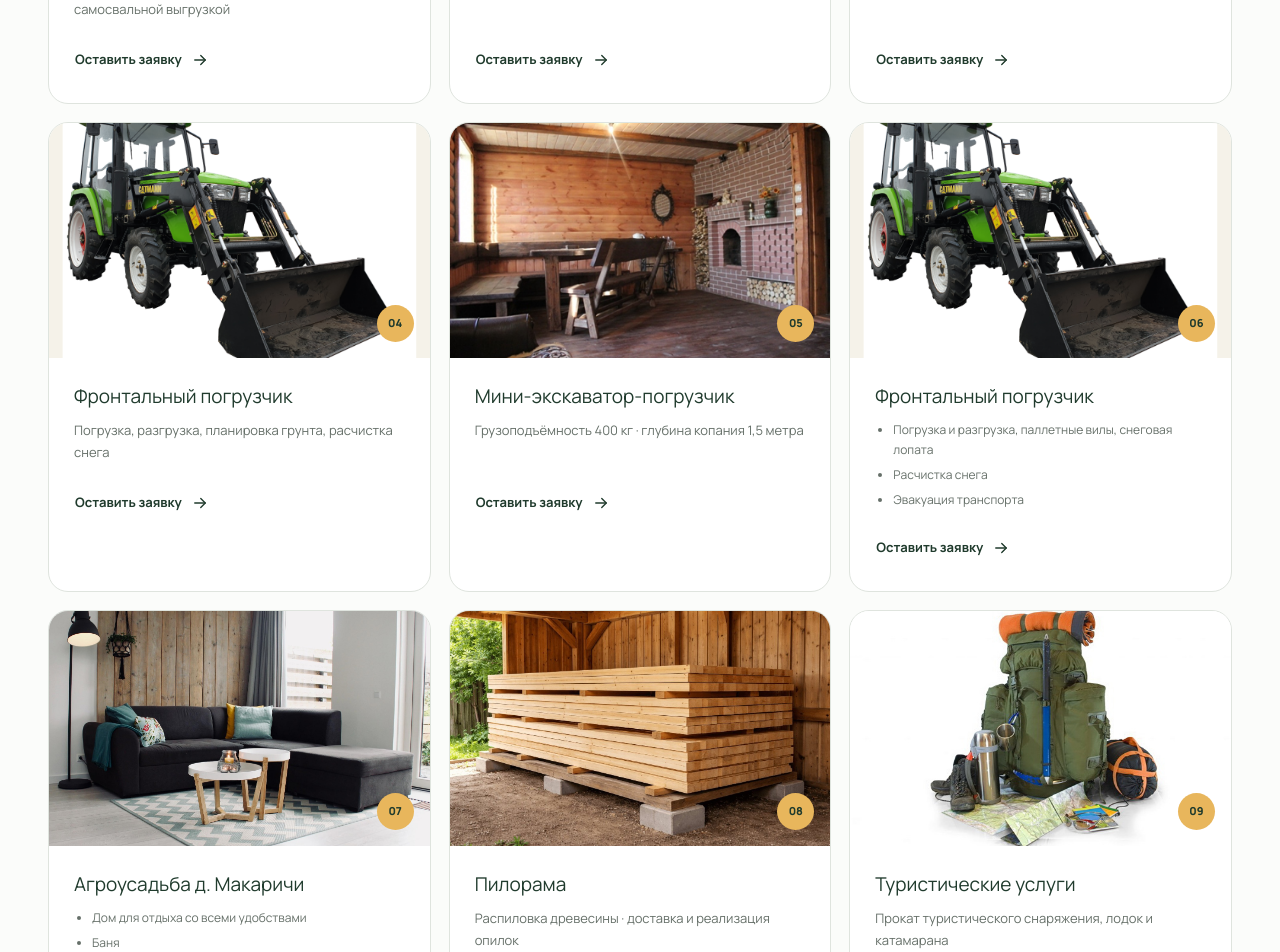
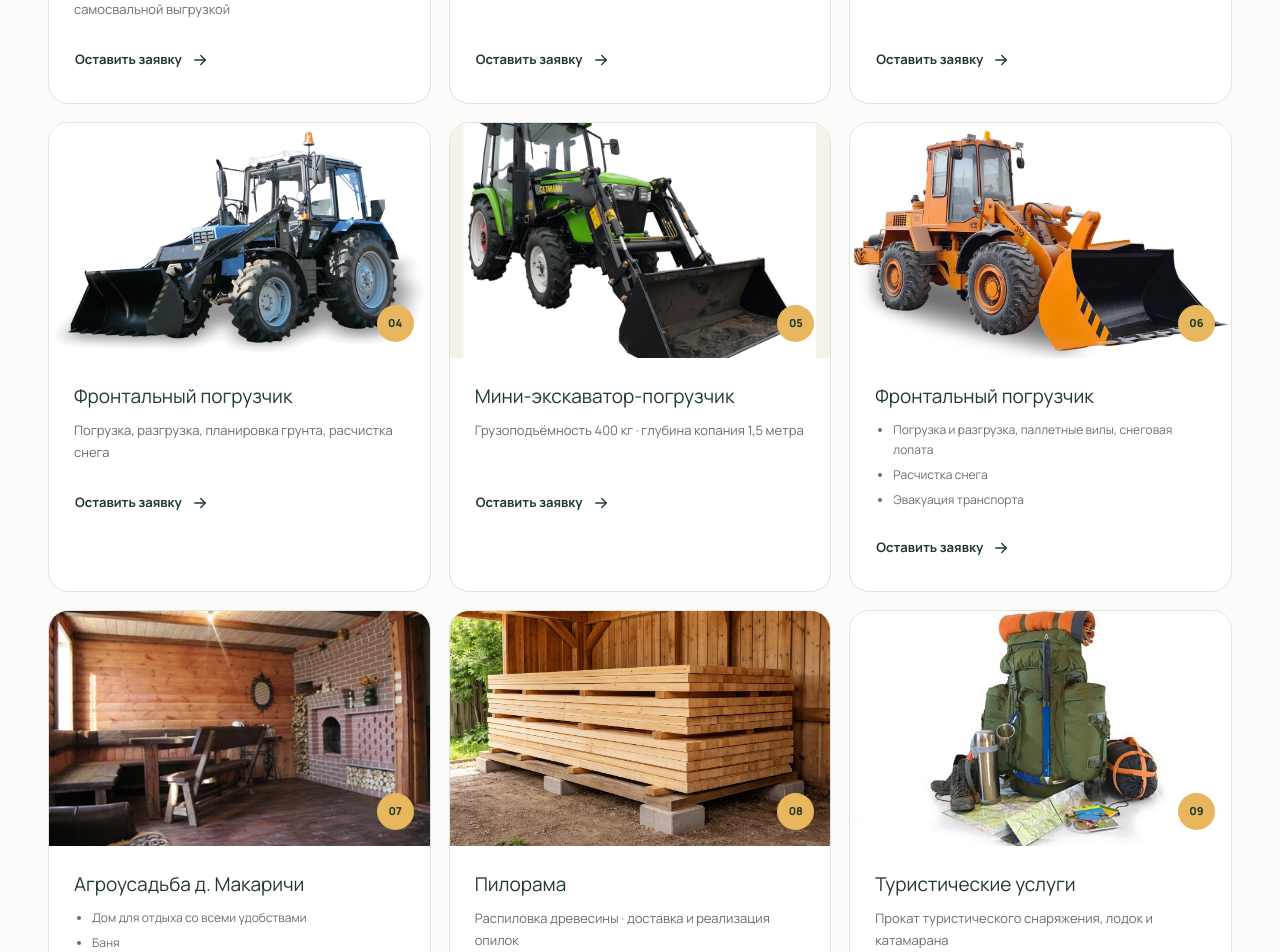
Before and after one commit to mmfgubar-rgb/techno-usadba, a React (Vite) app: page / in a window 1280 px wide. Shown: the part 3300-4252 px from the top of the page. Built offline with nearby package versions, Linux system fonts and the light colour scheme; the HTML template or start-up script is replaced by a standard one.

Commit message:
Update App.tsx

```diff
--- a/src/App.tsx
+++ b/src/App.tsx
@@ -198,13 +198,13 @@ const services = [
     number: "04",
     name: "Фронтальный погрузчик",
     details: "Погрузка, разгрузка, планировка грунта, расчистка снега",
-    image: image("loader.png"),
+    image: image("front_mtz.jpg"),
   },
   {
     number: "05",
     name: "Мини-экскаватор-погрузчик",
     details: "Грузоподъёмность 400 кг · глубина копания 1,5 метра",
-    image: image("mini-excavator.jpg"),
+    image: image("loader.png"),
   },
   {
     number: "06",
@@ -214,7 +214,7 @@ const services = [
       "Расчистка снега",
       "Эвакуация транспорта",
     ],
-    image: image("loader.png"),
+    image: image("amcodor.jpg"),
   },
   {
     number: "07",
@@ -224,7 +224,7 @@ const services = [
       "Баня",
       "Рядом река Припять",
     ],
-    image: image("estate-living.jpg"),
+    image: image("usadba.jpg"),
   },
   {
     number: "08",
```
